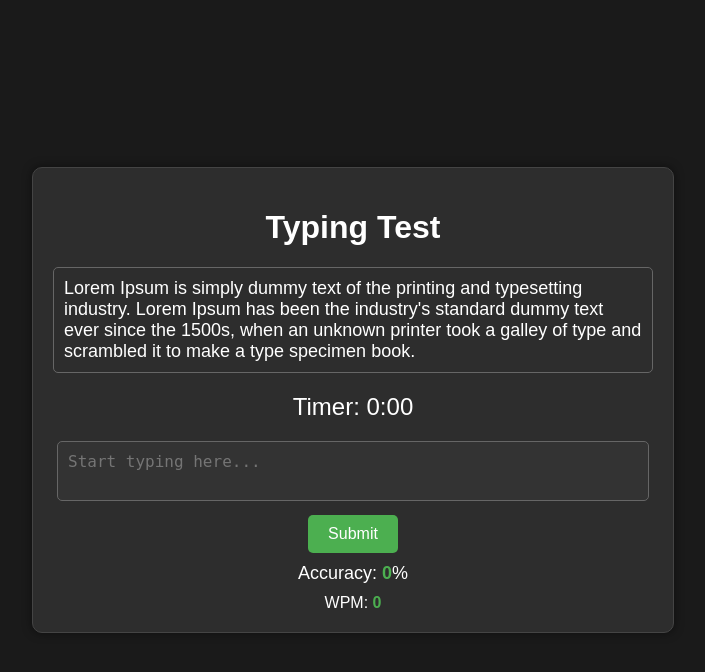
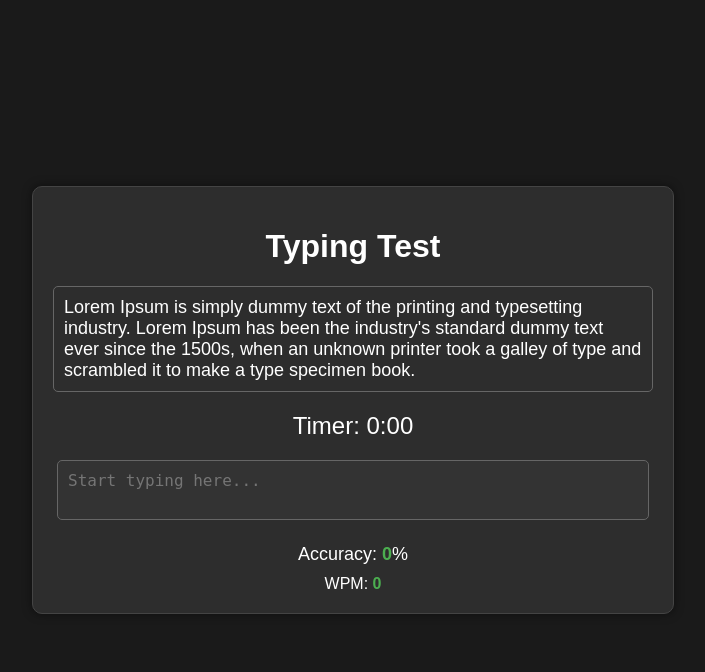
Before and after one commit to SamElfring/EOQ_Project_Typewriter, a Flask app: page / in a window 1280 px wide. Shown: the top 672 px of the page, without its empty margins (287-992 px from the left). Run offline with Flask 3, Linux system fonts and the light colour scheme; data comes from the database, SQL or seed files in the repository.

Commit message:
Removed submit button

```diff
--- a/templates/index.html
+++ b/templates/index.html
@@ -7,7 +7,6 @@
         <form id="typing-form">
           <div class="timer">Timer: 0:00</div>
           <textarea class="typing-area" placeholder="Start typing here..."></textarea>
-          <button class="submit-btn" type="button" onclick="calculateAccuracy()">Submit</button>
           <div class="accuracy">Accuracy: <span class="accuracy-value">0</span>%</div>
           <div class="wpm">WPM: <span class="accuracy-value">0</span></div>
         </form>
```
